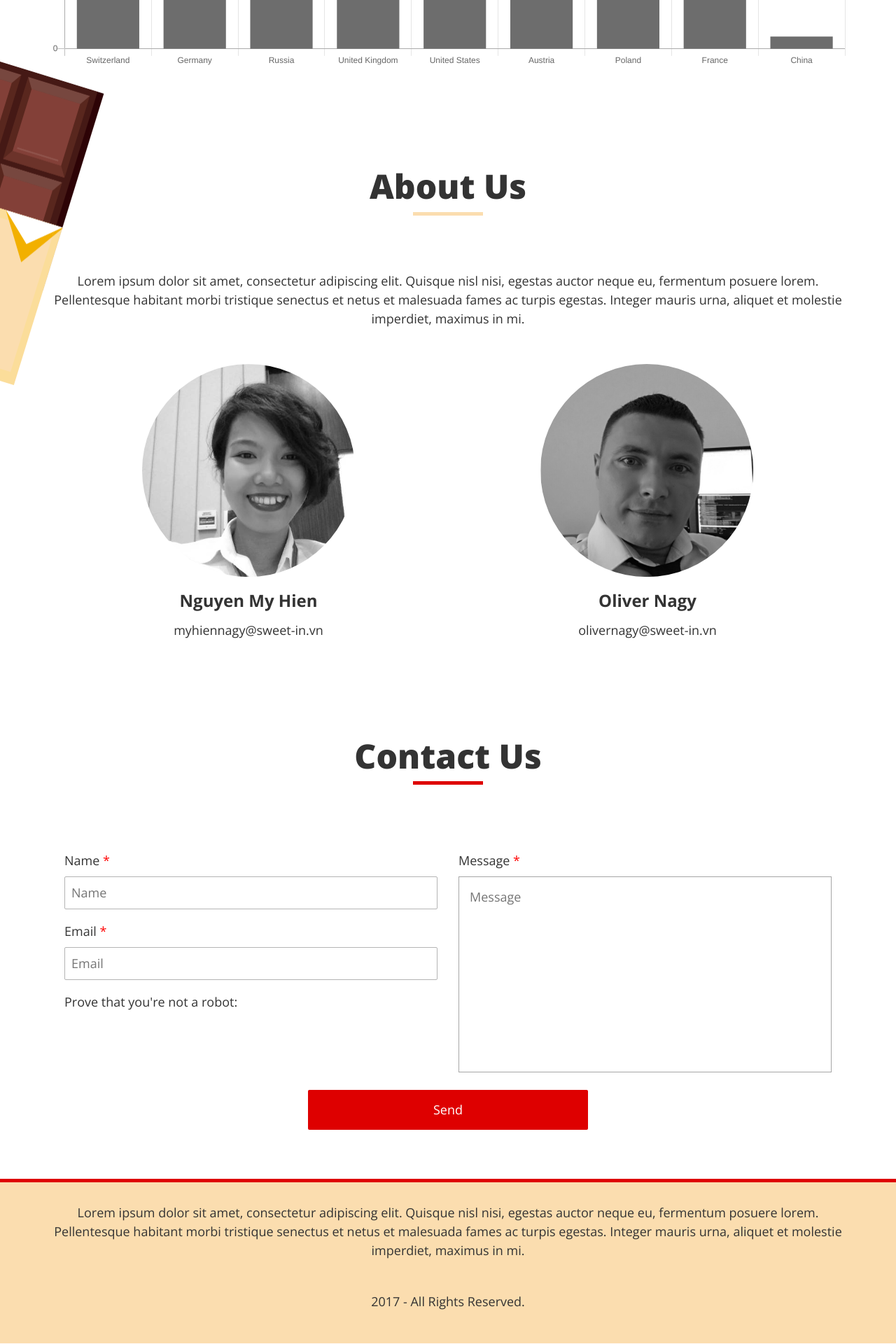
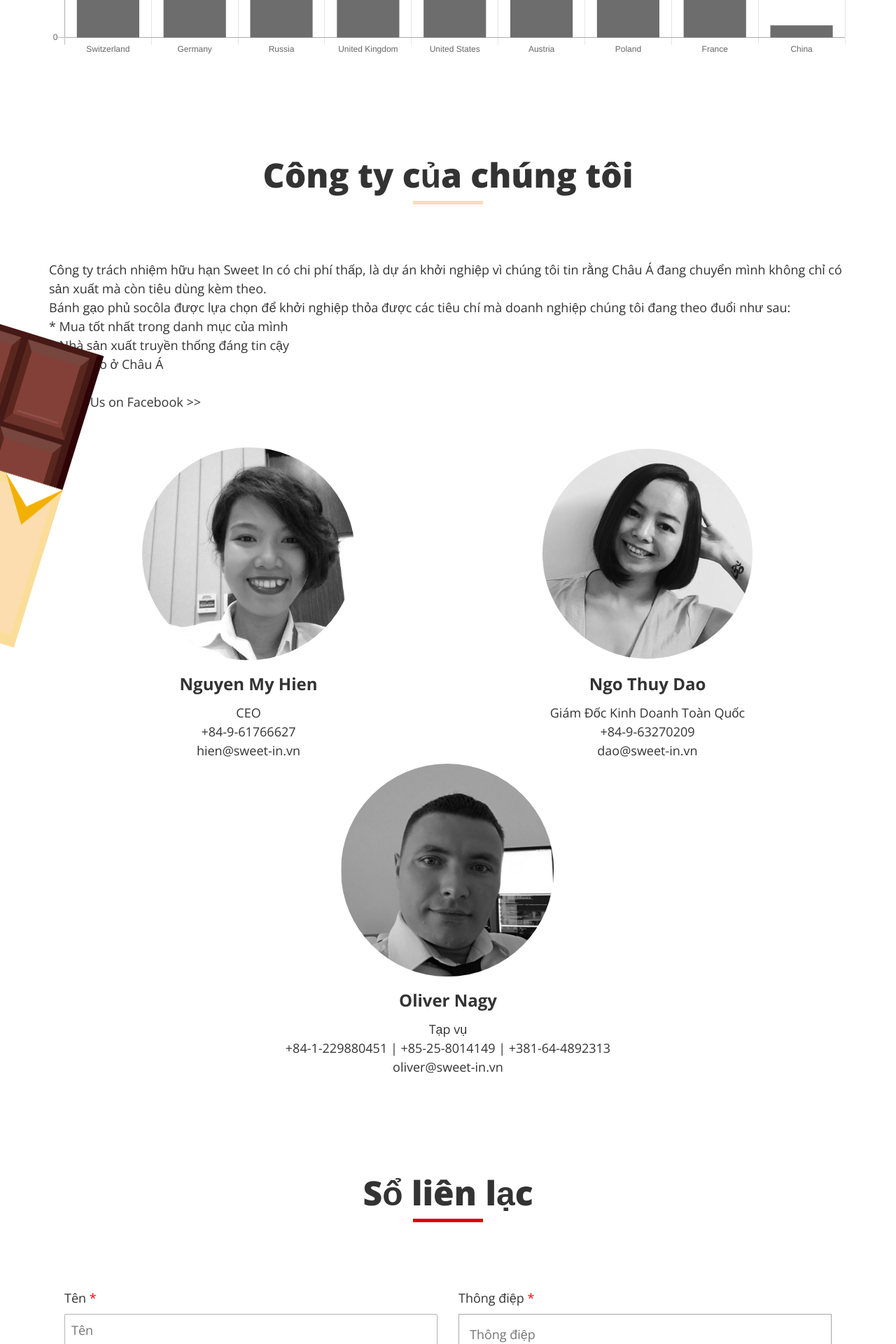
Before and after one commit to Ghost990/web-repo-for-galeb-in-asia, a PHP site: page / in a window 1280 px wide. Shown: the part 3000-4920 px from the top of the page at 70% size. Run offline with PHP 8.4, Linux system fonts and the light colour scheme; data that the repository does not hold is empty; some libraries are stand-ins or nearby versions.

Commit message:
Added translation; Added Dao to the contact list

```diff
--- a/src/sweet-in.vn.php/index.php
+++ b/src/sweet-in.vn.php/index.php
@@ -5,12 +5,12 @@
     <meta charset="utf-8">
     <meta name="viewport" content="width=device-width, initial-scale=1, shrink-to-fit=no">
 
-    <title>Sweet In-Limited</title>
+    <title>CÔNG TY TNHH SWEET IN</title>
 
     <meta property="og:url"                content="<?php $_SERVER['REQUEST_URI'] ?>" />
     <meta property="og:type"               content="website" />
-    <meta property="og:title"              content="Sweet In-Limited" />
-    <meta property="og:description"        content="Where Tradition Meets Quality" />
+    <meta property="og:title"              content="CÔNG TY TNHH SWEET IN" />
+    <meta property="og:description"        content="Nơi truyền thống và chất lượng hội ngộ" />
     <meta property="og:image"              content="<?php $_SERVER['REQUEST_URI'] ?>/img/share.png" />
 
     <link rel="apple-touch-icon" sizes="180x180" href="img/favicons/apple-touch-icon.png">
@@ -38,16 +38,16 @@
     <nav id="menu" class="mobile-menu visible-mobile">
       <div class="slide-menu menu">
         <ul class="mobile-menu center list-unstyled">
-          <li class="mobile-menuitem"><a href="#block-2">Our Product</a></li>
-          <li class="mobile-menuitem"><a href="#block-3">Market Analysis</a></li>
-          <li class="mobile-menuitem"><a href="#block-4">About Us</a></li>
-          <li class="mobile-menuitem"><a href="#block-5">Contact Us</a></li>
+          <li class="mobile-menuitem"><a href="#block-2">Sản phẩm</a></li>
+          <li class="mobile-menuitem"><a href="#block-3">Phân tích thị trường</a></li>
+          <li class="mobile-menuitem"><a href="#block-4">Công ty của chúng tôi</a></li>
+          <li class="mobile-menuitem"><a href="#block-5">Liên hệ với chúng tôi</a></li>
         </ul>
         <div class="langselector">
-          <a href="index.php">
+          <a href="index_en.php">
             <span class="language language-en active"></span>
           </a>
-          <a href="index_vn.php">
+          <a href="index.php">
             <span class="language language-vn"></span>
           </a>
         </div>
@@ -67,17 +67,17 @@
 
             <nav class="visible-desktop">
               <ul class="main-menu center">
-                <li><a href="#block-2">Our Product</a></li>
-                <li><a href="#block-3">Market Analysis</a></li>
-                <li><a href="#block-4">About Us</a></li>
-                <li><a href="#block-5">Contact Us</a></li>
+                <li><a href="#block-2">Sản phẩm</a></li>
+                <li><a href="#block-3">Phân tích thị trường</a></li>
+                <li><a href="#block-4">Công ty của chúng tôi</a></li>
+                <li><a href="#block-5">Liên hệ với chúng tôi</a></li>
               </ul>
               <div class="langselector">
+                <a href="index_en.php">
+                  <span class="language language-en"></span>
+                </a>
                 <a href="index.php">
-                  <span class="language language-en active"></span>
-                </a>
-                <a href="index_vn.php">
-                  <span class="language language-vn"></span>
+                  <span class="language language-vn active"></span>
                 </a>
               </div>
             </nav>
@@ -98,7 +98,7 @@
       <div class="container">
         <div class="maintitle">
           <h1>
-            Our Product
+            Sản phẩm
           </h1>
           <span class="underline underline-gold"></span>
         </div>
@@ -109,7 +109,9 @@
           </div>
           <div class="col-lg-6 col-md-12 col-sm-12 col-xs-12">
             <p>
-              Lorem ipsum dolor sit amet, consectetur adipiscing elit. Quisque nisl nisi, egestas auctor neque eu, fermentum posuere lorem. Pellentesque habitant morbi tristique senectus et netus et malesuada fames ac turpis egestas. Integer mauris urna, aliquet et molestie imperdiet, maximus in mi. Aliquam non orci ex. Cras nisi nisl, maximus at viverra sed, iaculis non libero. Aenean non pulvinar quam. Ut sed elit nec urna porttitor facilisis. Nunc vitae metus quis odio placerat tincidunt at sit amet purus. Aenean congue justo nulla, non bibendum tortor euismod non. Ut finibus eros id arcu porta condimentum. Etiam sollicitudin aliquet ante vitae tristique. Vivamus quis posuere dolor. Nam lacinia accumsan consectetur. Donec semper et velit ut vulputate. Nullam et felis risus.
+              Bánh gạo socôla là một trong những sản phẩm được yêu thích nhất cho tất  cả các khách hàng ở mọi lứa tuổi từ già đến trẻ. Sự kết hợp hoàn hảo giữa những hạt gạo căng mọng và cacao chất lượng cao đã làm nên thương hiệu BÁN CHẠY NHẤT  của dòng sản phẩm bánh kẹo của nhà máy Pionir.
+              <br/>
+              Các hạt cốm gạo dạng đứng, hình thoi, với bề mặt căng bóng được lựa chọn kỹ càng và màu sắc đặc trưng của cacao tạo nên sản phẩm.
             </p>
           </div>
         </div>
@@ -119,28 +121,28 @@
       <div class="container">
         <div class="maintitle">
           <h1>
-            Market Analysis
+            Phân tích thị trường
           </h1>
           <span class="underline underline-red"></span>
         </div>
         <div class="row">
           <h2>
-            Industry Description and Outlook
+            Mô tả Công nghiệp và Triển vọng
           </h2>
           <p>
-            In Europe chocolate factories are generally last long, traditional companies established hundreds of years ago. Our 1st parter - PIONIR d.o.o. Beograd, Serbia - has been established in the year 1917 in Subotica, an industrial city at the Northern tip of Serbia. Basically it means the product supply is stable.
-            In other hand the Asian market is growing rapidly. Southeast Asia has enjoyed remarkable economic progress in recent years; millions have been lifted out of poverty. Both the chocolate consumption and the chocolate market - especially in Vietnam - is in his newborn age.
+            Ở Châu Âu, các nhà máy sô cô la thường lâu đời, các công ty truyền thống được thành lập cách đây hàng trăm năm. Nhà máy sô cô la - PIONIR d.o.o. Beograd, Serbia - được thành lập vào năm 1917 tại Subotica, một thành phố công nghiệp ở đỉnh phía Bắc của Serbia.
+            Thị trường châu Á đang phát triển nhanh chóng và Đông Nam Á đã đạt được tiến bộ đáng kể về kinh tế trong những năm gần đây; hàng triệu người đã thoát khỏi đói nghèo. Cả mức tiêu thụ sôcôla và thị trường sôcôla - đặc biệt là ở Việt Nam - đang ở giai đoạn bắt đầu.
           </p>
         </div>
         <br />
         <div class="row">
           <h2>
-            Information About Our Target Market
+            Thông tin về  mục tiêu thị trường của chúng tôi
           </h2>
           <p>
-            Cream product with puffed rice target market is men and women of all ages in urban area. The brand is youthful in nature, and focuses on the consumer segment who love chocolate, and are willing to indulge themselves with chocolaty snacks. What draws consumers to this brand is its association with every daily compliment. It’s low prices, constant over the past 50 years, allows it to target the mass consumer market.
+            Sản phẩm bánh gạo phủ với kem socôla với thị trường mục tiêu là những người trẻ, cả nam giới và phụ nữ thuộc mọi lứa tuổi ở khu vực thành thị. Thương hiệu này có tính chất trẻ trung, và tập trung vào phân khúc người tiêu dùng, những người yêu thích sôcôla, và sẵn sàng thưởng thức những món ăn nhẹ kiểu sôcôla. Điều thu hút người  dùng đến thương hiệu này là mối liên hệ tốt của sản phẩm với lời khen thực tế hàng ngày về chất lượng, giá cả lại rất "mềm " phù hợp với túi tiền nên liên tục trong 50 năm qua, đã cho phép sản phẩm nhắm mục tiêu đến thị trường tiêu dùng hàng loạt.
             <br /><br />
-            In our target market many variants of “chocolate-covered wafer” widely available, but nether the wafer nor the chocolate has tradition in Asia.
+            Trong thị trường mục tiêu của chúng tôi nhiều biến thể của "wafer sôcôla phủ" phổ biến rộng rãi, nhưng dưới wafer cũng không phải là sô cô la có truyền thống ở châu Á.
           </p>
         </div>
         <br />
@@ -187,13 +189,20 @@
       <div class="container">
         <div class="maintitle">
           <h1>
-            About Us
+            Công ty của chúng tôi
           </h1>
           <span class="underline underline-gold"></span>
         </div>
         <div class="row">
-          <p class="text-center">
-            Lorem ipsum dolor sit amet, consectetur adipiscing elit. Quisque nisl nisi, egestas auctor neque eu, fermentum posuere lorem. Pellentesque habitant morbi tristique senectus et netus et malesuada fames ac turpis egestas. Integer mauris urna, aliquet et molestie imperdiet, maximus in mi.
+          <p>
+            Công ty trách nhiệm hữu hạn  Sweet In có chi phí thấp, là dự án khởi nghiệp vì chúng tôi tin rằng Châu Á đang chuyển mình không chỉ có sản xuất mà còn tiêu dùng kèm theo.
+            <br/>
+            Bánh gạo phủ socôla được lựa chọn để khởi nghiệp thỏa được các tiêu chí mà doanh nghiệp chúng tôi đang theo đuổi như sau:<br/>
+             * Mua tốt nhất trong danh mục của mình<br/>
+             * Nhà sản xuất truyền thống đáng tin cậy<br/>
+             * Độc đáo ở Châu Á<br/>
+            <br/>
+            <a href="https://www.facebook.com/B%C3%A1nh-C%E1%BB%91m-G%E1%BA%A1o-Pionir-Mony-Rice-Nh%E1%BA%ADp-Kh%E1%BA%A9u-T%E1%BB%AB-Serbia-382454305506448/">Follow Us on Facebook &gt;&gt;</a>
           </p>
         </div>
         <div class="row">
@@ -205,12 +214,37 @@
               <h2 class="name">
                 Nguyen My Hien
               </h2>
+              <div>
+                CEO
+              </div>
+              <div class="phone">
+                +84-9-61766627
+              </div>
               <div class="email">
-                <a href="mailto:myhiennagy@sweet-in.vn">myhiennagy@sweet-in.vn</a>
+                <a href="mailto:hien@sweet-in.vn">hien@sweet-in.vn</a>
               </div>
             </div>
           </div>
           <div class="col-lg-6 col-xl-6 col-sm-12 col-xs-12 person">
+            <div class="image">
+              <img src="img/dao.png" class="img-fluid" />
+            </div>
+            <div class="info text-center">
+              <h2 class="name">
+                Ngo Thuy Dao
+              </h2>
+              <div>
+                Giám Đốc Kinh Doanh Toàn Quốc
+              </div>
+              <div class="phone">
+                +84-9-63270209
+              </div>
+              <div class="email">
+                <a href="mailto:dao@sweet-in.vn">dao@sweet-in.vn</a>
+              </div>
+            </div>
+          </div>
+          <div class="col-lg-6 col-xl-6 col-sm-12 col-xs-12 person" style="margin: auto;">
             <div class="image">
               <img src="img/oliver.png" class="img-fluid" />
             </div>
@@ -218,8 +252,14 @@
               <h2 class="name">
                 Oliver Nagy
               </h2>
+              <div>
+                Tạp vụ
+              </div>
+              <div class="phone">
+                +84-1-229880451 | +85-25-8014149 | +381-64-4892313
+              </div>
               <div class="email">
-                <a href="mailto:olivernagy@sweet-in.vn">olivernagy@sweet-in.vn</a>
+                <a href="mailto:oliver@sweet-in.vn">oliver@sweet-in.vn</a>
               </div>
             </div>
           </div>
@@ -230,7 +270,7 @@
       <div class="container">
         <div class="maintitle">
           <h1>
-            Contact Us
+            Sổ liên lạc
           </h1>
           <span class="underline underline-red"></span>
         </div>
@@ -238,7 +278,7 @@
           <?php
             //Language code for including translation file and reCAPTCHA language
             //see https://developers.google.com/recaptcha/docs/language
-            $lang_code = 'en';
+            $lang_code = 'vn';
             include 'contact_form.php';
            ?>
         </div>
@@ -250,12 +290,15 @@
       <div class="row">
         <div class="copytext text-center">
           <p>
-            Lorem ipsum dolor sit amet, consectetur adipiscing elit. Quisque nisl nisi, egestas auctor neque eu, fermentum posuere lorem. Pellentesque habitant morbi tristique senectus et netus et malesuada fames ac turpis egestas. Integer mauris urna, aliquet et molestie imperdiet, maximus in mi.
+            CÔNG TY TNHH SWEET IN<br/>
+            60 Nguyễn Văn Thủ, P. Đa Kao, Quận 1, TP. HCM<br/>
+            Mã số thuế:  0314206682<br/>
+            +84-9-61766627
           </p>
         </div>
         <div class="copyright text-center">
           <p>
-            <?php echo date("Y"); ?> - All Rights Reserved.
+            <?php echo date("Y"); ?> - Đã đăng ký Bản quyền.
           </p>
         </div>
       </div>
--- a/src/sweet-in.vn.php/lang/en.php
+++ b/src/sweet-in.vn.php/lang/en.php
@@ -8,7 +8,7 @@ $lang_translate=array(
   'Submit' => 'Send',
 
   'recaptcha_test' => 'Prove that you\'re not a robot:',
-  'recaptcha_prompt' => 'Plese solve the reCAPTCHA test',
+  'recaptcha_prompt' => 'Please solve the reCAPTCHA test',
   'recaptcha_error_msg' => 'reCAPTCHA test was unsucessful',
 
   'success_msg' => 'Your message was sent successfully.',
--- a/src/sweet-in.vn.php/lang/vn.php
+++ b/src/sweet-in.vn.php/lang/vn.php
@@ -1,17 +1,17 @@
 <?php
 $lang_translate=array(
-  'Contact form' => 'Contact form',
-  'Name' =>  'Name',
+  'Contact form' => 'Mẫu liên hệ',
+  'Name' =>  'Tên',
   'Email' =>  'Email',
-  'Message' =>  'Message',
-  'From' => 'From',
-  'Submit' => 'Send',
+  'Message' =>  'Thông điệp',
+  'From' => 'Từ',
+  'Submit' => 'Gửi',
 
-  'recaptcha_test' => 'Prove that you\'re not a robot:',
-  'recaptcha_prompt' => 'Plese solve the reCAPTCHA test',
-  'recaptcha_error_msg' => 'reCAPTCHA test was unsucessful',
+  'recaptcha_test' => 'Chứng minh rằng bạn không phải là robot:',
+  'recaptcha_prompt' => 'Hãy giải quyết bài kiểm tra reCAPTCHA',
+  'recaptcha_error_msg' => 'kiểm tra reCAPTCHA không có ý nghĩa',
 
-  'success_msg' => 'Your message was sent successfully.',
-  'error_msg' => 'There was an error. Please try sending your message later.',
-  'return_msg' => 'Click here to return...',
+  'success_msg' => 'Thư của bạn đã được gửi thành công',
+  'error_msg' => 'Có lỗi. Hãy thử gửi tin nhắn của bạn sau.',
+  'return_msg' => 'Nhấp vào đây để quay lại ...',
 );
```
Also changed, not shown: src/sweet-in.vn.php/index_en.php (renamed from src/sweet-in.vn.php/index_vn.php, +71 -20 lines), src/sweet-in.vn.php/img/dao.png (added).
